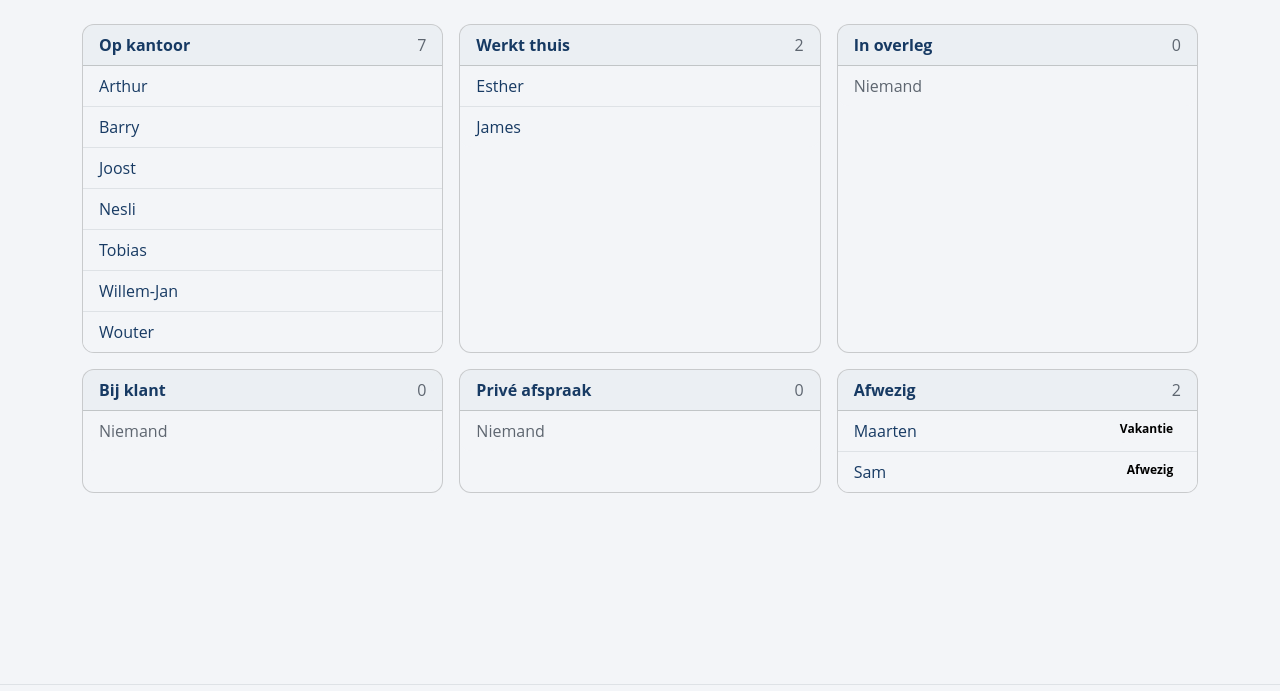
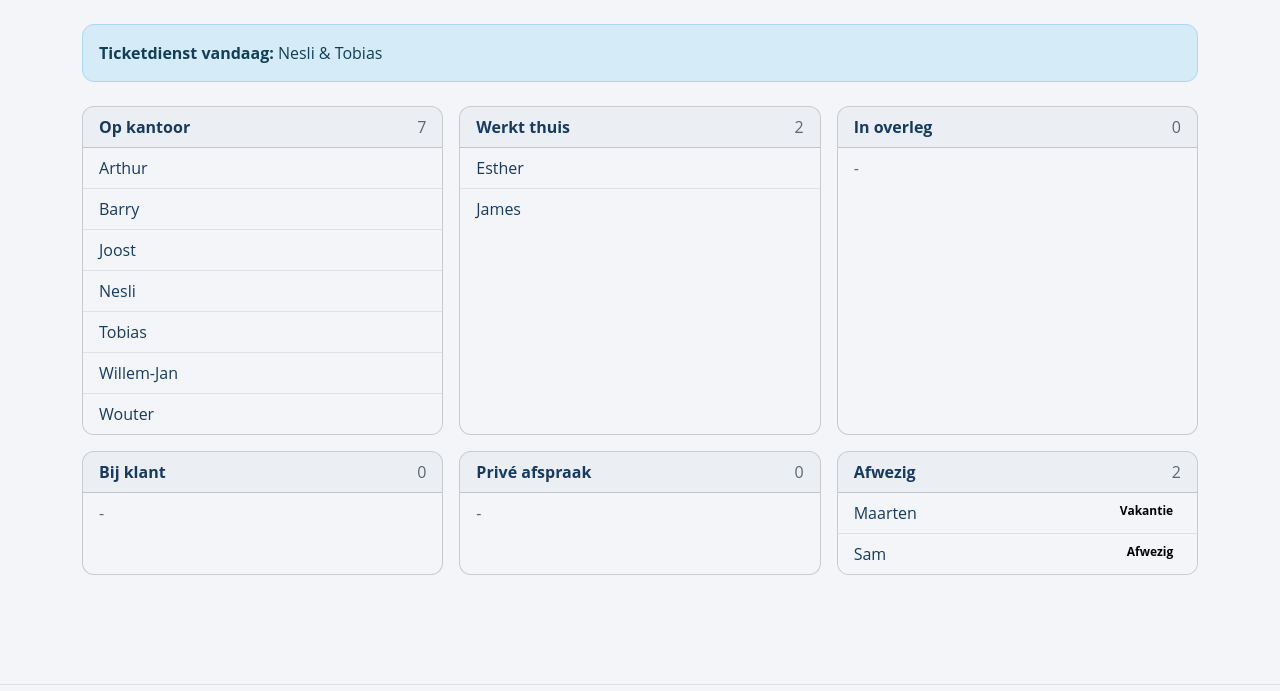
Before and after one commit to nesliprm/WieWaar, a Rails app: page / in a window 1280 px wide. Shown: the part 62-753 px from the top of the page. Run offline with Rails 7, Linux system fonts and the light colour scheme; data comes from the database, SQL or seed files in the repository; style sheets or scripts are compiled from the project's sources; parts of the project's set-up code (start-up, migrations or seed data) failed here and were passed over; some libraries are stand-ins or nearby versions.

Commit message:
added ticketdienst zone

```diff
--- a/app/controllers/board_controller.rb
+++ b/app/controllers/board_controller.rb
@@ -2,5 +2,6 @@ class BoardController < ApplicationController
   def show
     @now = Time.current
     @statuses = Employee.active.order(:name).to_h { |e| [ e, e.status_at(@now) ] }
+    @ticketdienst = Ticketdienst.on(Time.zone.today).includes(:employee).order(:raw_name)
   end
 end
--- a/app/helpers/board_helper.rb
+++ b/app/helpers/board_helper.rb
@@ -23,4 +23,11 @@ module BoardHelper
     display = STATUS_DISPLAY.fetch(status)
     tag.span(display[:label], class: "badge text-bg-#{display[:color]}")
   end
+
+    NOT_AVAILABLE_FOR_DUTY = %w[thuis vakantie ziek afwezig].freeze
+
+  def available_for_duty?(ticketdienst, statuses)
+    ticketdienst.employee.present? &&
+      !NOT_AVAILABLE_FOR_DUTY.include?(statuses[ticketdienst.employee])
+  end
 end
--- a/app/views/board/show.html.erb
+++ b/app/views/board/show.html.erb
@@ -1,4 +1,16 @@
 <div class="container py-4">
+  <% available = @ticketdienst.select { |t| available_for_duty?(t, @statuses) } %>
+  <% missing = 2 - available.size %>
+  <div class="alert <%= missing.positive? ? "alert-warning" : "alert-info" %> mb-4">
+    <strong>Ticketdienst vandaag:</strong>
+    <%= available.map { |t| t.employee.name }.to_sentence(two_words_connector: " & ", last_word_connector: " & ") %>
+    <% if missing.positive? %>
+      · nog <%= missing %> nodig
+    <% end %>
+    <% @ticketdienst.reject(&:employee).each do |t| %>
+      <div class="small mt-1">Onbekende naam in de Ticketdienst-agenda: <strong><%= t.raw_name %></strong></div>
+    <% end %>
+  </div>
   <div class="row g-3">
     <% BoardHelper::ZONES.each do |zone| %>
       <% people = @statuses.select { |_employee, status| zone[:statuses].include?(status) } %>
@@ -16,7 +28,7 @@
               </li>
             <% end %>
             <% if people.empty? %>
-              <li class="list-group-item text-secondary">Niemand</li>
+              <li class="list-group-item text-secondary">-</li>
             <% end %>
           </ul>
         </div>
--- a/db/seeds.rb
+++ b/db/seeds.rb
@@ -34,7 +34,7 @@ events.each_with_index do |(name, status, starts_at, ends_at), i|
 end
 
 # Ticketdienst today: two people, one of them misspelled on purpose
-[ [ "Nesli", employees["Nesli"] ], [ "Tobia", nil ] ].each do |raw_name, employee|
+[ [ "Nesli", employees["Nesli"] ], [ "Tobias", employees["Tobias"] ] ].each do |raw_name, employee|
   Ticketdienst.find_or_create_by!(date: today, raw_name: raw_name) do |t|
     t.employee = employee
     t.google_event_id = "seed-ticketdienst-#{today}"
```
